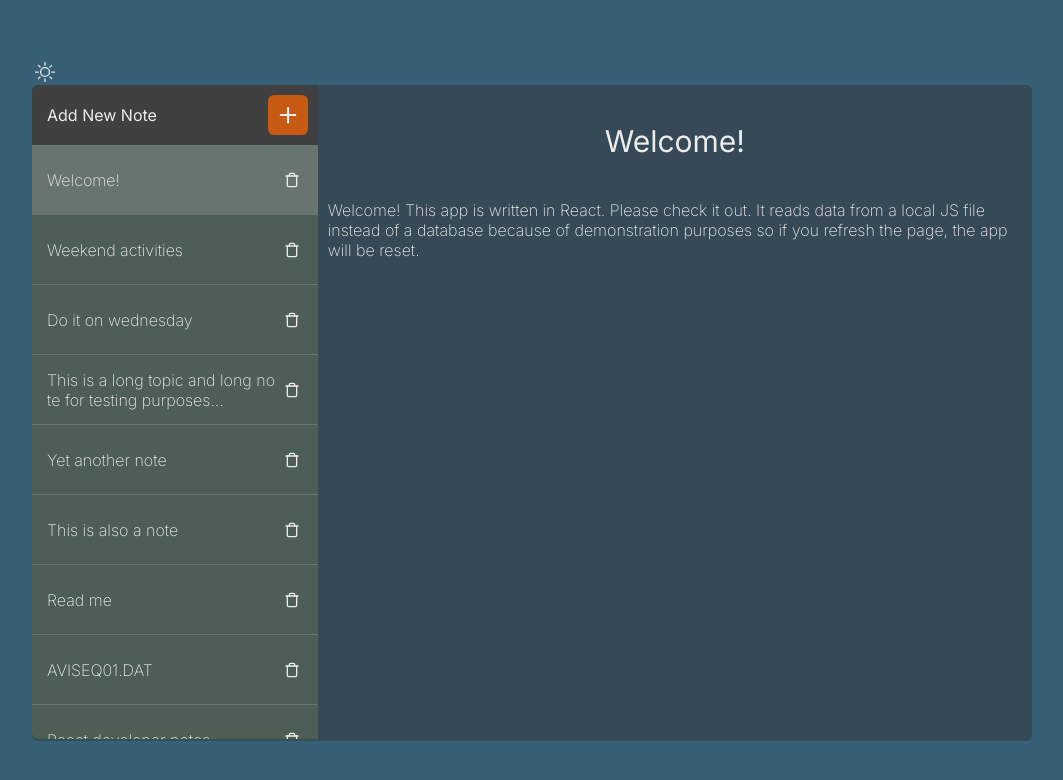
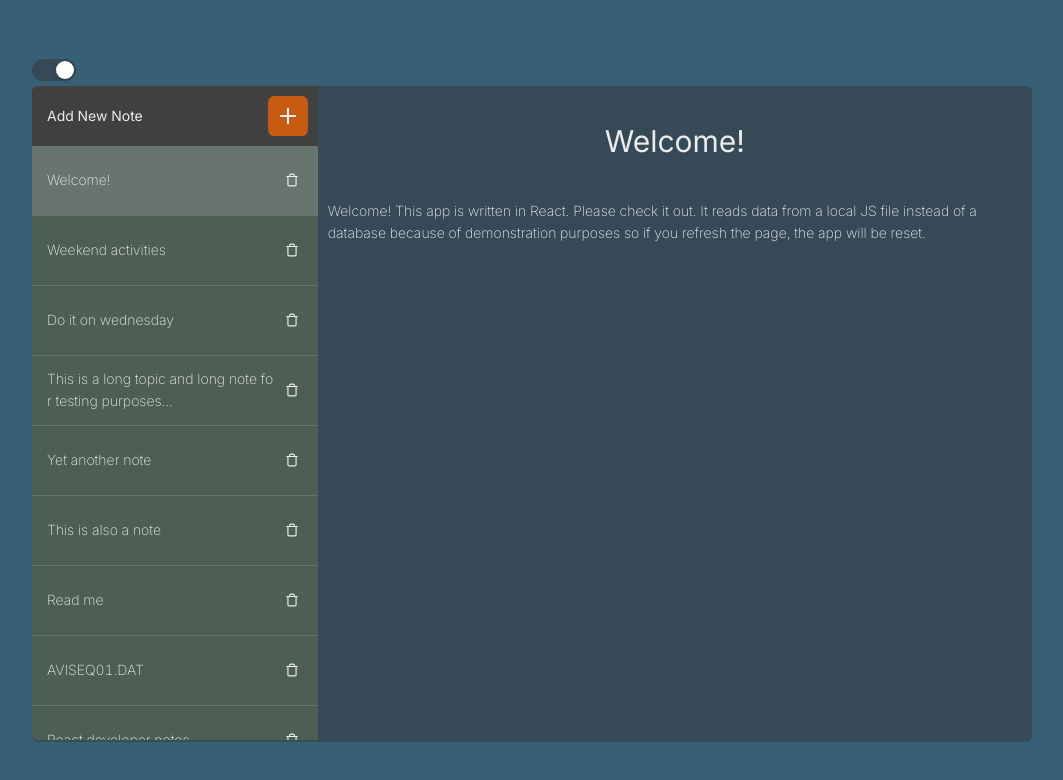
Before and after one commit to hcanatac/note-taking-app, a React (Create React App) app: page / in a window 1280 px wide. Shown: the top 780 px of the page, without its empty margins (108-1171 px from the left). Built offline with nearby package versions, Linux system fonts and the light colour scheme.

Commit message:
switch button updated

```diff
--- a/package.json
+++ b/package.json
@@ -1,12 +1,13 @@
 {
   "name": "NoteApp",
   "version": "0.1.2",
-  "homepage": "https://canatac.xyz/notes",
+  "homepage": "/notes",
   "private": true,
   "dependencies": {
     "@testing-library/jest-dom": "^5.16.5",
     "@testing-library/react": "^13.4.0",
     "@testing-library/user-event": "^13.5.0",
+    "antd": "^4.24.3",
     "react": "^18.2.0",
     "react-dom": "^18.2.0",
     "react-icons": "^4.6.0",
--- a/src/App.jsx
+++ b/src/App.jsx
@@ -3,9 +3,12 @@ import Menu from './components/Menu'
 import Note from './components/Note'
 import New from './components/New'
 import noteData from './noteData.js'
-import {TbMoon} from 'react-icons/tb'
-import {BsSun} from 'react-icons/bs'
+
+import { Switch } from 'antd';
+import 'antd/dist/antd.css';
+
 import './style.scss'
+
 
 
 
@@ -15,7 +18,7 @@ export const dataHolder = createContext()
 
 export default function App() {
   const [data, setData] = useState(noteData)
-  const [hideBlur,setHideBlur] = useState(false)
+  const [hideBlur,setHideBlur] = useState(true)
   const [darkMode,setDarkMode] = useState(true)
 
 
@@ -94,10 +97,10 @@ export default function App() {
 
     <dataHolder.Provider value={[setActive, deleteNote, cancelNew, openNew, saveNewNote]}>
 
-        <New value={hideBlur} data={data}/>
+        <New value={hideBlur} data={data} darkMode={darkMode}/>
 
-        <BsSun size={20} className="changeThemeButton" onClick={()=>setDarkMode(!darkMode)} style={darkMode?{display:"block",margin:"3px"}:{display:"none"}}/>
-        <TbMoon size={20} className="changeThemeButton" onClick={()=>setDarkMode(!darkMode)} style={darkMode?{display:"none"}:{display:"block",color:"black",margin:"3px"}}/>
+        <Switch defaultChecked onChange={()=>setDarkMode(!darkMode)} />
+
 
         <div className='stage'>
             <Menu value={data} darkMode={darkMode}/>
--- a/src/components/Add.jsx
+++ b/src/components/Add.jsx
@@ -8,10 +8,6 @@ export default function Add(data) {
     const dataGoingBack = useContext(dataHolder)
     const openNew = dataGoingBack[3]
 
-    useEffect(()=>{
-        console.log(data.darkMode);
-    },[])
-
     return(
         <div className='menuAddHeader' style={data.darkMode?{backgroundColor:"#404040"}:{backgroundColor:"#c3c3c3"}}>
             <div style={data.darkMode?{color:"#ececec"}:{color:"black"}}>Add New Note</div>
--- a/src/components/New.jsx
+++ b/src/components/New.jsx
@@ -3,7 +3,7 @@ import { useContext } from 'react'
 import { dataHolder } from '../App'
 import { IoIosClose } from 'react-icons/io'
 
-export default function New(e) {
+export default function New(data) {
     const [topic, setTopic] = React.useState('')
     const [note, setNote] = React.useState('')
     const [isEmpty, setIsEmpty] = React.useState(true)
@@ -33,12 +33,12 @@ export default function New(e) {
     //If new entry added in App then clear states here (also text fields)
     useEffect(()=>{
       cancelNew()
-    },[e.data])
+    },[data.data])
 
   return (
     <>
 
-      <div className='newNote' style={e.value?{display:"none"}:{display:"flex"}}>
+      <div className='newNote' style={data.value?{display:"none"}:{display:"flex"}}>
 
         <IoIosClose className='newCloseButton' onClick={cancelNew}/>
 
@@ -52,7 +52,7 @@ export default function New(e) {
 
       </div>
 
-      <div className='bgBlur' onClick={cancelNew} style={e.value?{display:"none"}:{display:"block"}}></div>
+      <div className='bgBlur' onClick={cancelNew} style={data.value?{display:"none"}:{display:"block"}}></div>
     </>
   )
 }
--- a/src/style.scss
+++ b/src/style.scss
@@ -64,8 +64,13 @@ body {
   height: 100vh;
 }
 
-.changeThemeButton{
-  cursor: pointer;
+.ant-switch {
+  margin-bottom: 5px;
+  background-color: #c3c3c3;
+}
+
+.ant-switch-checked {
+  background-color: #364956;
 }
 
 .stage {
```
Also changed, not shown: 1 other file (tests, documents, lock files or other folders).
